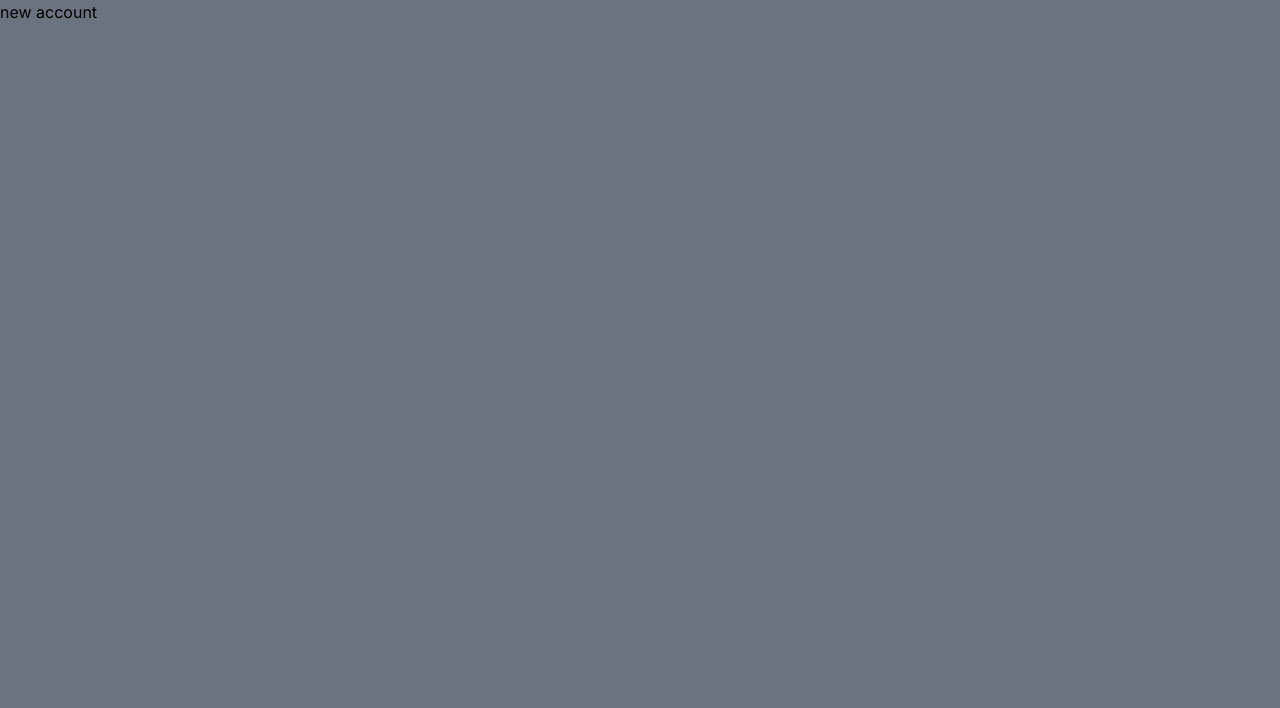
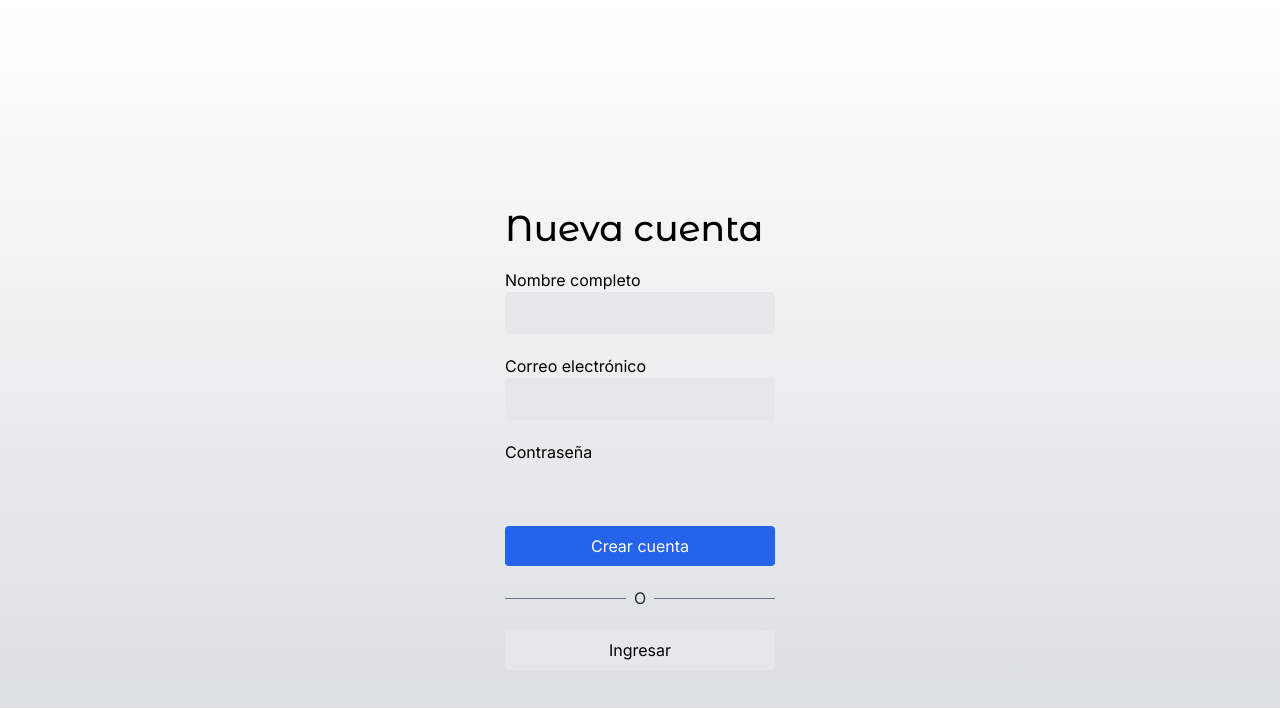
Before and after one commit to angelcruz07/Teslo-shop, a Next.js app: page /auth/new-account in a window 1280 px wide. Shown: the top 708 px of the page. Built offline with nearby package versions, Linux system fonts and the light colour scheme.

Commit message:
feat: add login pages

```diff
--- a/src/app/auth/layout.tsx
+++ b/src/app/auth/layout.tsx
@@ -3,5 +3,9 @@
 }: Readonly<{
   children: React.ReactNode
 }>) {
-  return <main className='bg-gray-500 min-h-screen'>{children}</main>
+  return (
+    <main className='flex justify-center'>
+      <div className='w-full sm:w-[350px] px-10'>{children}</div>
+    </main>
+  )
 }
--- a/src/app/auth/login/page.tsx
+++ b/src/app/auth/login/page.tsx
@@ -1,7 +1,37 @@
+import { titleFont } from '@/config/fonts'
+import Link from 'next/link'
+
 export default function Login() {
   return (
-    <main>
-      <h1>Login Page</h1>
+    <main className='flex flex-col min-h-screen pt-32 sm:pt-52'>
+      <h1 className={`${titleFont.className} text-4xl mb-5`}>Ingresar</h1>
+
+      <div className='flex flex-col'>
+        <label htmlFor='email'>Correo electrónico</label>
+        <input
+          className='px-5 py-2 border bg-gray-200 rounded mb-5'
+          type='email'
+        />
+
+        <label htmlFor='email'>Contraseña</label>
+        <input
+          className='px-5 py-2 border bg-gray-200 rounded mb-5'
+          type='email'
+        />
+
+        <button className='btn-primary'>Ingresar</button>
+
+        {/* divisor l ine */}
+        <div className='flex items-center my-5'>
+          <div className='flex-1 border-t border-gray-500'></div>
+          <div className='px-2 text-gray-800'>O</div>
+          <div className='flex-1 border-t border-gray-500'></div>
+        </div>
+
+        <Link href='/auth/new-account' className='btn-secondary text-center'>
+          Crear una nueva cuenta
+        </Link>
+      </div>
     </main>
   )
 }
--- a/src/app/auth/new-account/page.tsx
+++ b/src/app/auth/new-account/page.tsx
@@ -1,7 +1,43 @@
-export default function NewAccount() {
+import { titleFont } from '@/config/fonts'
+import Link from 'next/link'
+
+export default function newAccount() {
   return (
-    <main>
-      <h1>new account</h1>
+    <main className='flex flex-col min-h-screen pt-32 sm:pt-52'>
+      <h1 className={`${titleFont.className} text-4xl mb-5`}>Nueva cuenta</h1>
+
+      <div className='flex flex-col'>
+        <label htmlFor='name'>Nombre completo</label>
+        <input
+          className='px-5 py-2 border bg-gray-200 rounded mb-5'
+          type='text'
+        />
+
+        <label htmlFor='email'>Correo electrónico</label>
+        <input
+          className='px-5 py-2 border bg-gray-200 rounded mb-5'
+          type='email'
+        />
+
+        <label htmlFor='email'>Contraseña</label>
+        <input
+          className='px-5 py-2 border bg-gray-200 rounded mb-5'
+          type='email'
+        />
+
+        <button className='btn-primary'>Crear cuenta</button>
+
+        {/* divisor l ine */}
+        <div className='flex items-center my-5'>
+          <div className='flex-1 border-t border-gray-500'></div>
+          <div className='px-2 text-gray-800'>O</div>
+          <div className='flex-1 border-t border-gray-500'></div>
+        </div>
+
+        <Link href='/auth/login' className='btn-secondary text-center'>
+          Ingresar
+        </Link>
+      </div>
     </main>
   )
 }
```
